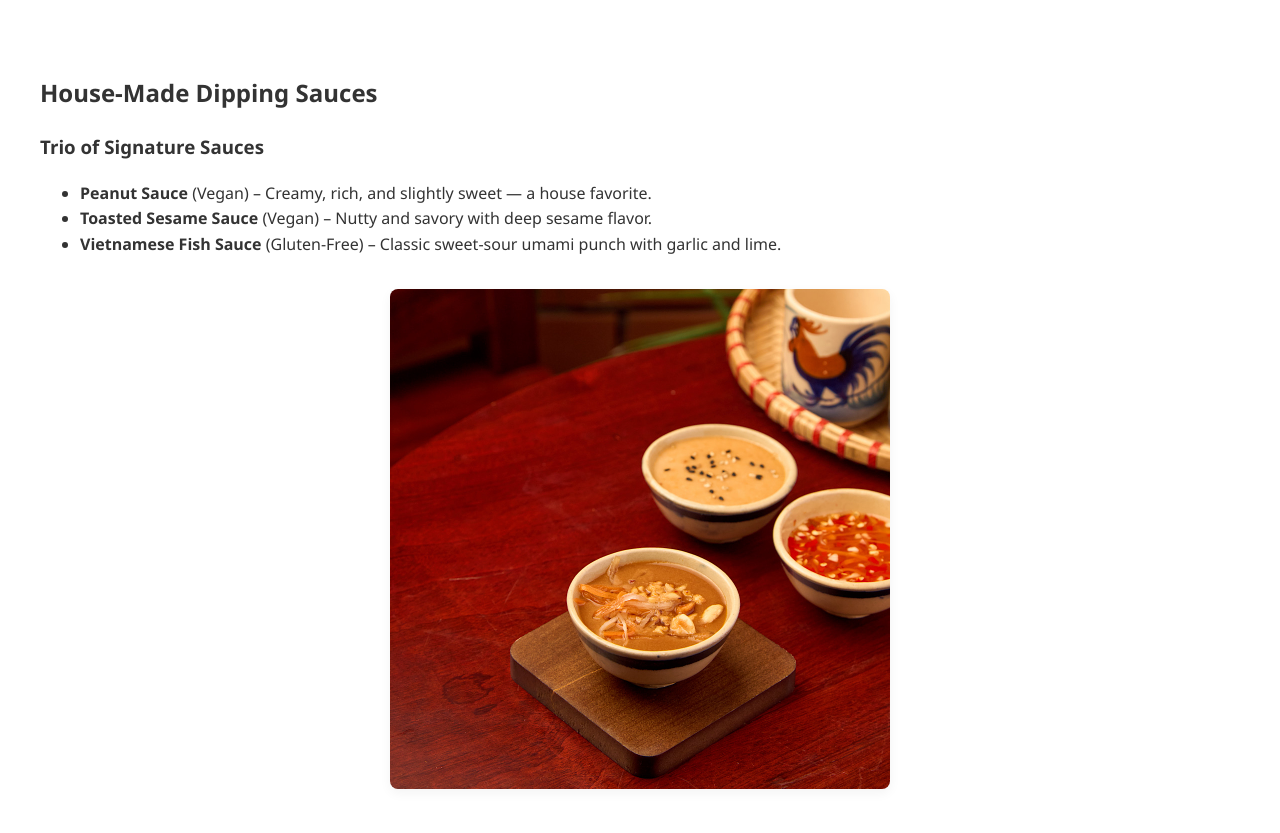
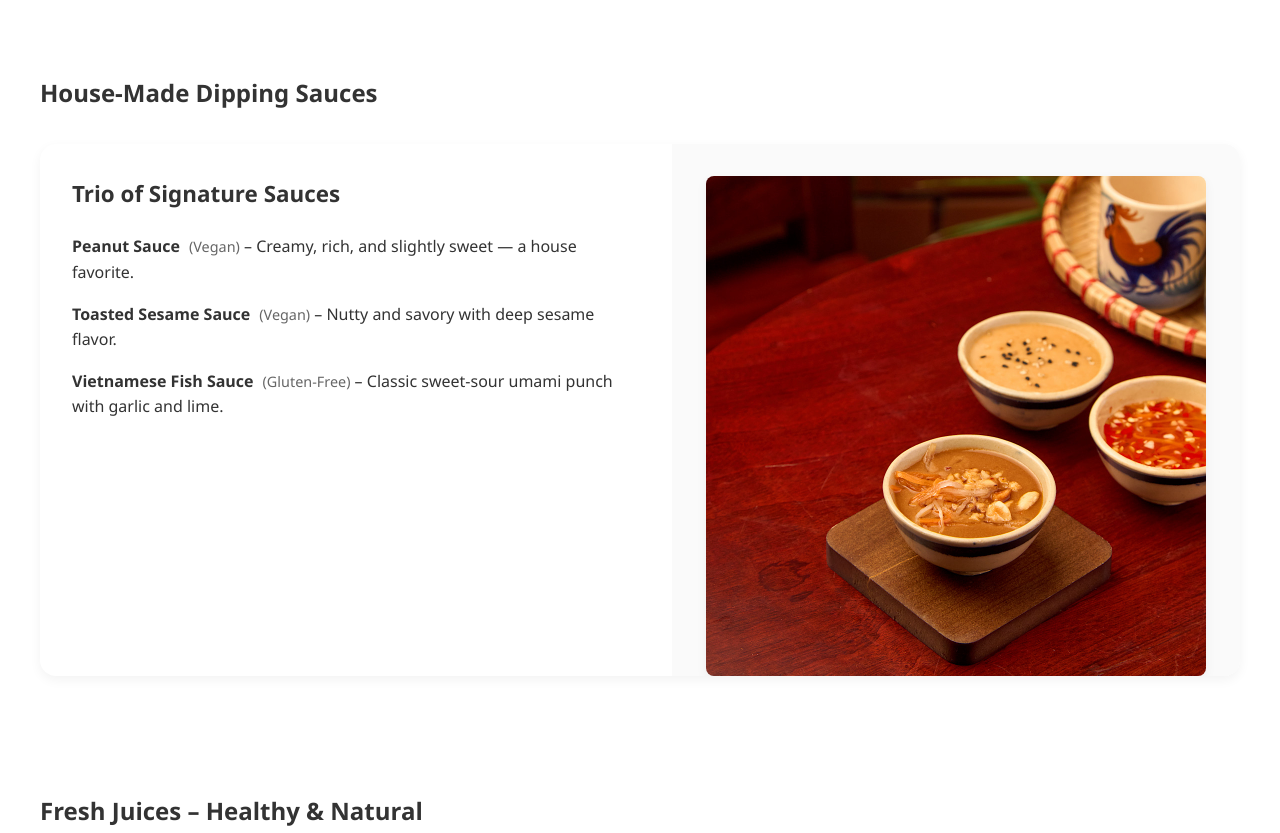
Before and after one commit to rolypolydanang/rolypolydanang, a plain HTML site: page menu.html in a window 1280 px wide. Shown: the part 2240-3073 px from the top of the page. Drawn offline with Linux system fonts and the light colour scheme.

Commit message:
Update main.css

```diff
--- a/main.css
+++ b/main.css
@@ -1043,3 +1043,55 @@ ul.pricing li {
   border-radius: 8px;
   box-shadow: 0 4px 12px rgba(0, 0, 0, 0.05);
 }
+
+.sauce-box {
+  display: flex;
+  flex-wrap: wrap;
+  background-color: #fff;
+  border-radius: 16px;
+  box-shadow: 0 4px 12px rgba(0,0,0,0.05);
+  overflow: hidden;
+  margin-top: 2rem;
+}
+
+.sauce-text {
+  flex: 1 1 300px;
+  padding: 2rem;
+}
+
+.sauce-text h3 {
+  margin-top: 0;
+  font-size: 1.4rem;
+}
+
+.sauce-text ul {
+  list-style: none;
+  padding: 0;
+  margin-top: 1rem;
+}
+
+.sauce-text li {
+  margin-bottom: 1rem;
+  font-size: 1rem;
+}
+
+.sauce-text span {
+  font-weight: normal;
+  font-size: 0.9rem;
+  color: #666;
+  margin-left: 0.3rem;
+}
+
+.sauce-image {
+  flex: 1 1 300px;
+  display: flex;
+  align-items: center;
+  justify-content: center;
+  background-color: #fafafa;
+}
+
+.sauce-image img {
+  max-width: 100%;
+  height: auto;
+  border-radius: 0;
+}
```
